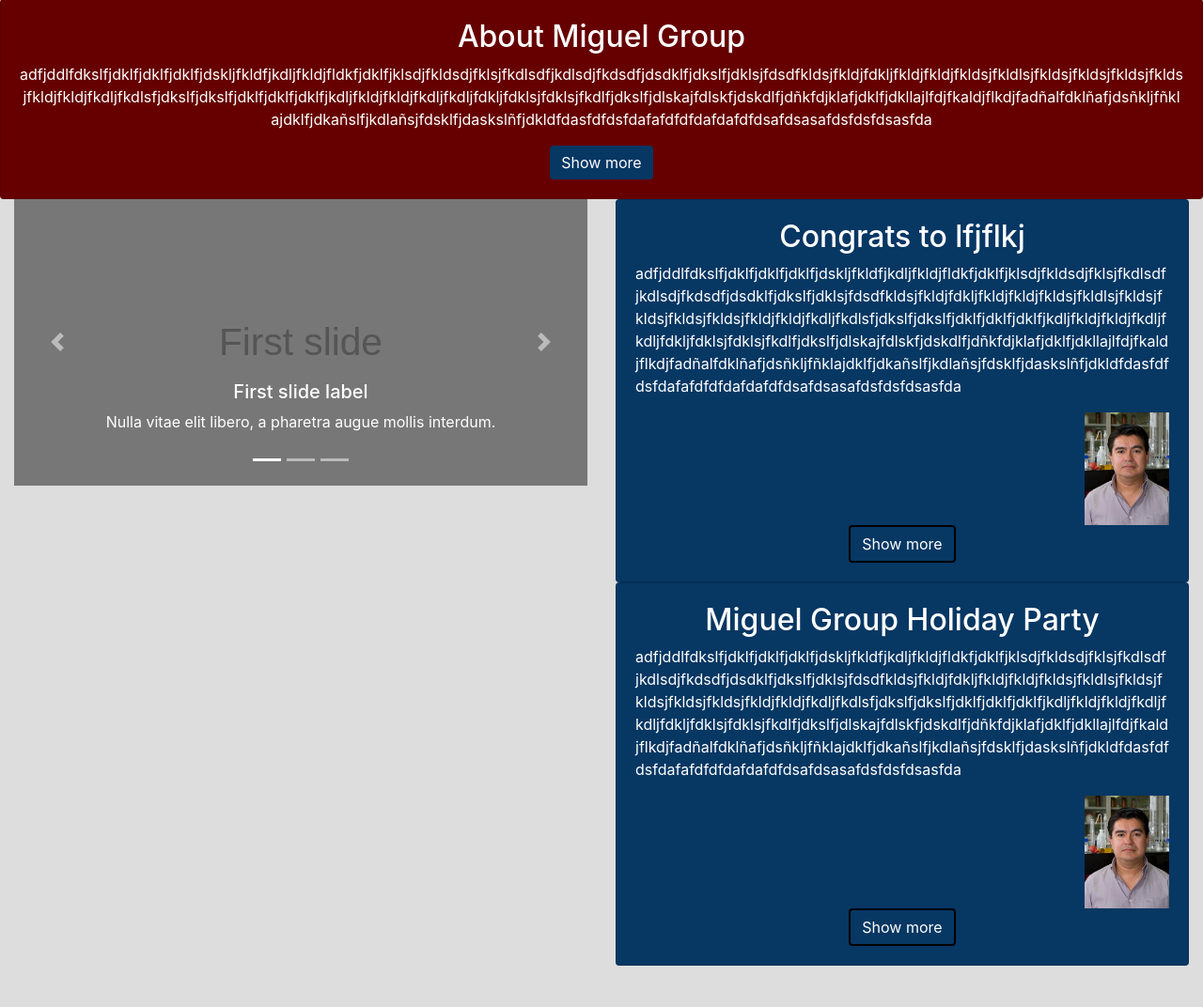
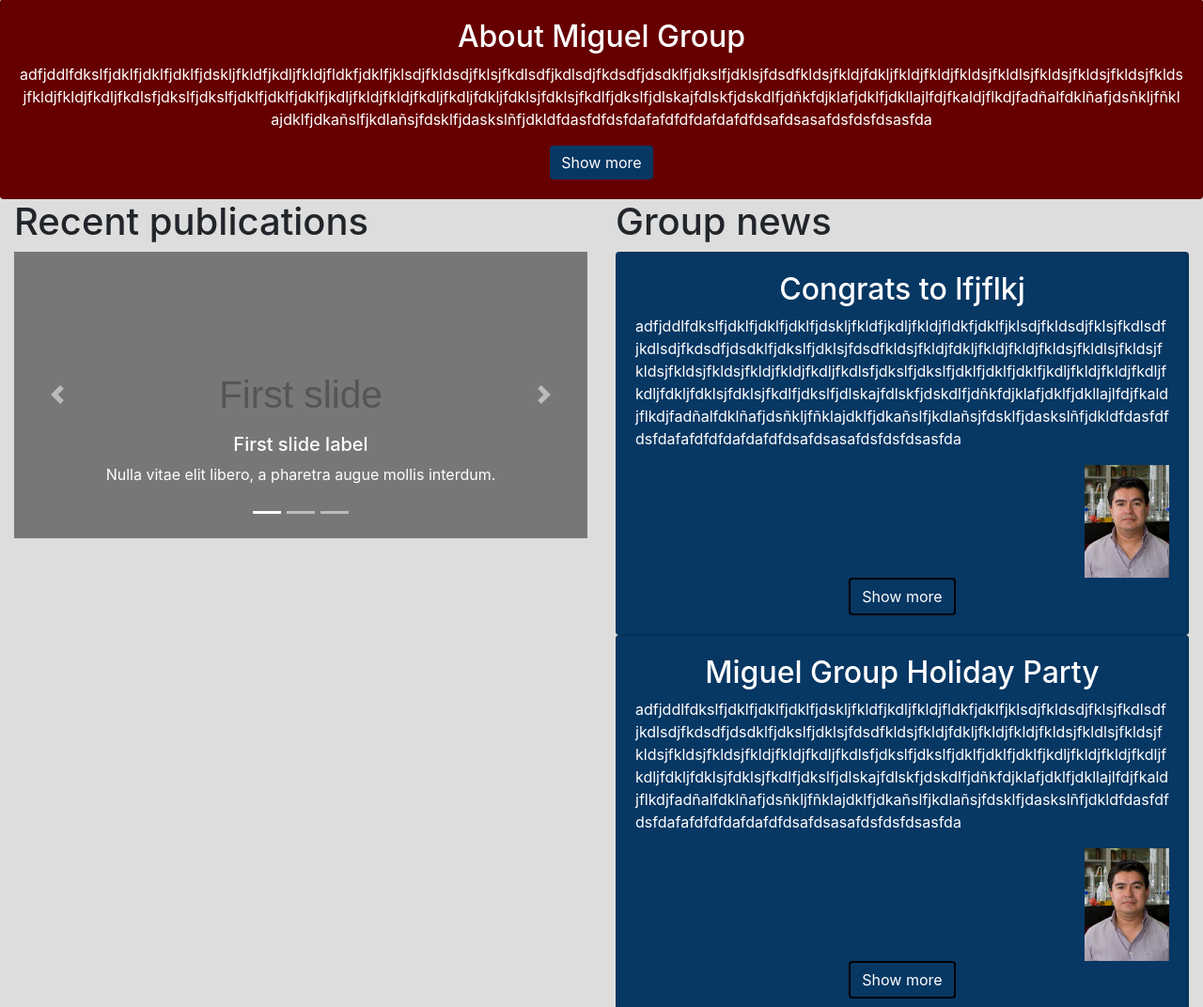
Before and after one commit to Miguel235711/Final-Project-FDI, a Node server app: page / in a window 1280 px wide. Shown: the part 139-1211 px from the top of the page at 94% size. Run offline with Node 20, Linux system fonts and the light colour scheme.

Commit message:
New home

```diff
--- a/views/home.ejs
+++ b/views/home.ejs
@@ -39,20 +39,15 @@
           </div>
         </div>
       </div>
-      <div style="display:flex;justify-content: center;">
+      <div style="display:flex;justify-content: center; ">
           <input type="button" class="btn btn-primary" data-toggle="collapse" href="#multiCollapseExample0" role="button" aria-expanded="false" aria-controls="multiCollapseExample0" value="Show more" style="background-color: 073763; border:0px" onclick="changeText(this)">
     </div>
    </div>
 </div>
-<div class = "container">
+<div class = "container" style="width: 500px;">
     <div class ="row">
-    <div class ="col" style="position: absolute;
-    top: auto;
-    bottom: auto;
-    left:0;
-    right:0;
-    width: 50%;
-    height: 100%;">
+    <div class ="col" style="position: absolute; top: auto; bottom: auto; left:0; right:0; width: 50%; height: 100%;">
+    <h1 style="width: 500px;">Recent publications</h1>
         <div class="bd-example">
             <div id="carouselExampleCaptions" class="carousel slide" data-ride="carousel">
             <ol class="carousel-indicators">
@@ -93,17 +88,13 @@
             </a>
             </div>
         </div>
-    </div>
-    <div class = "col" style="position: absolute;
-    top: auto;
-    bottom: auto;
-    left:auto;
-    right:0;
-    width: 50%;
-    height: 100%;">
+</div>
+<div class="container">
+    <div class = "col" style="position: absolute; top: auto; left:auto; right:0; width: 50%; height: 100%;">
+        <h1 style="width: 500px; align-content:right;">Group news</h1>
         <div class="card" style="background-color:073763; width:100%">
                 <div class="card-body">
-                    <div style="display:flex;justify-content: center; color:white;">
+                        <div style="display:flex;justify-content: center; color:white; ">
                     <h2>
                         Congrats to lfjflkj
                     </h2>
@@ -175,4 +166,5 @@
             </div>
         </div>
     </div>
+</div>
 </body>
```
